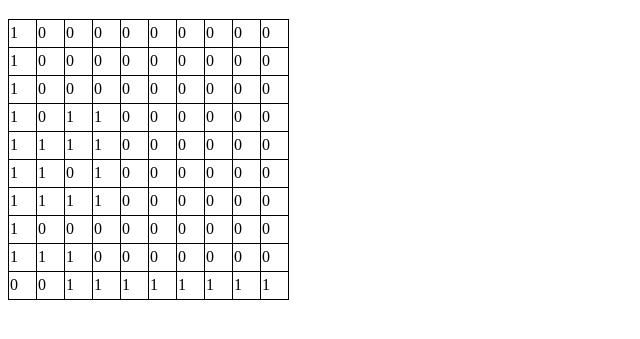
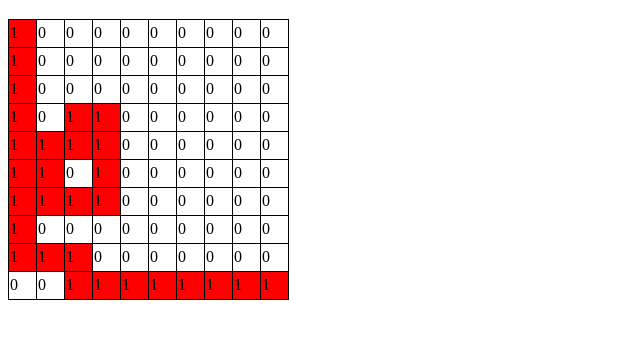
Before and after one commit to MarioStoilov/Rainbow-Walk, a plain HTML site: page color-path/index.html in a window 1280 px wide. Shown: the part 61-400 px from the top of the page, without its empty margins (0-640 px from the left). Drawn offline with Linux system fonts and the light colour scheme.

Commit message:
path is now marked

```diff
--- a/color-path/rainbow.css
+++ b/color-path/rainbow.css
@@ -8,3 +8,7 @@ td {
 	height:25px;
 	border: 1px solid black;
 }
+.path
+{
+	background-color: red;
+}
--- a/color-path/rainbowEngine.js
+++ b/color-path/rainbowEngine.js
@@ -8,7 +8,6 @@ var engine = (function(){
 	var pathLength = 0;
 
     createMatrix();
-	//test comment
 
 	function createTable(){
 		var gameTable = document.getElementById("gameTable");
@@ -19,6 +18,9 @@ var engine = (function(){
 				var td = document.createElement('td');
 				var text1 = document.createTextNode(matrix[i][j]);
 				td.appendChild(text1);
+				if (matrix[i][j]) {
+					td.setAttribute("class", "path");
+				}
 				tr.appendChild(td);
 			}
 		    gameTable.appendChild(tr);
```
